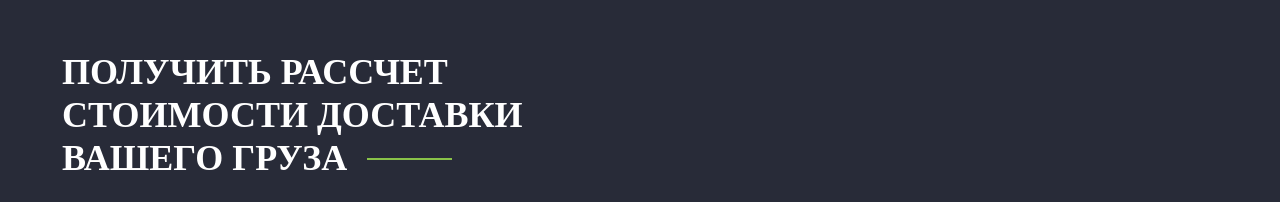
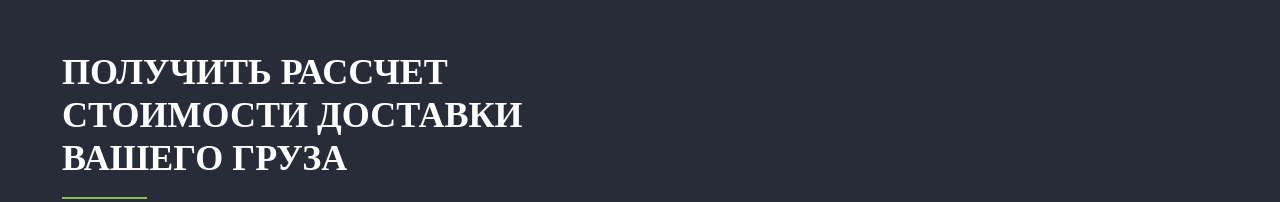
Before and after one commit to lesyazhornyk/dev-MasterTao, a website: page dev/index.html in a window 1280 px wide. Shown: the part 1014-1216 px from the top of the page. Drawn offline with nearby package versions, Linux system fonts and the light colour scheme; files that its build step writes are made by us from their sources.

Commit message:
add calculation

```diff
--- a/dev/templates/calculation.html
+++ b/dev/templates/calculation.html
@@ -1,5 +1,5 @@
 <section class="calculation">
-	<div class="template-title-left after-inline after-green">
+	<div class="template-title-left after-green">
 		<h2>Получить рассчет стоимости доставки вашего груза</h2>
 	</div>
 	<div class="calculation-row">
```
Also changed, not shown: build/index.html.
